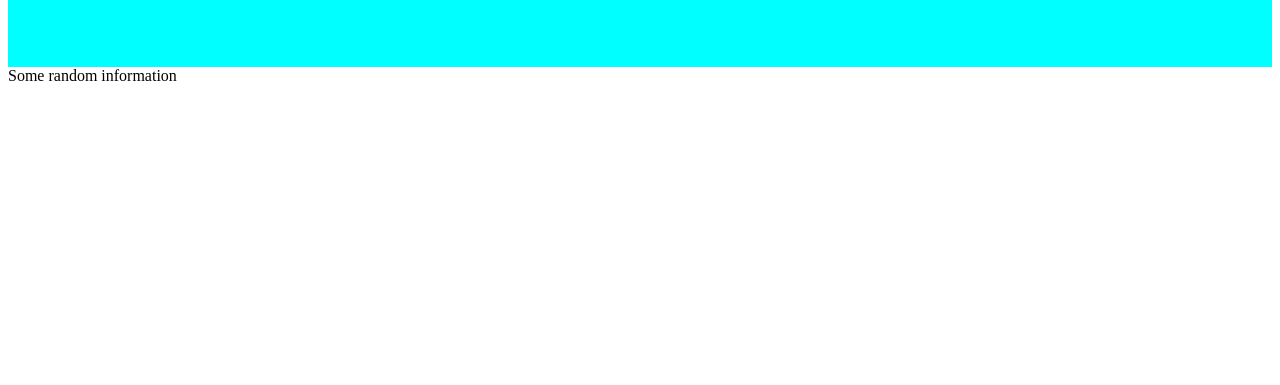
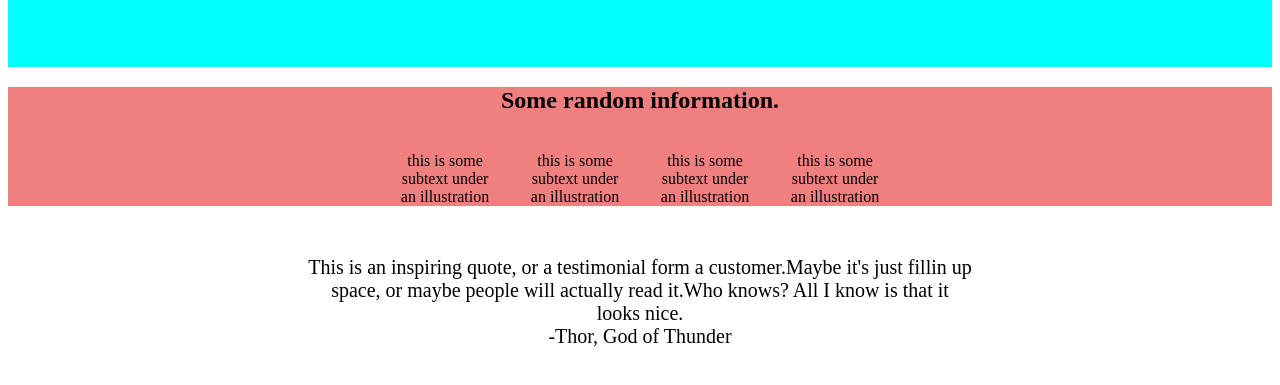
Before and after one commit to diangool/Project-landing-page-, a plain HTML site: page index.html in a window 1280 px wide. Shown: the part 257-642 px from the top of the page. Drawn offline with Linux system fonts and the light colour scheme.

Commit message:
Add the inspirational quote section

```diff
--- a/index.html
+++ b/index.html
@@ -33,6 +33,35 @@
                 <div class="image">Image</div>
             </div>
         </div>
-        <div>Some random information</div>
+        <div class="inf-part">
+            <h2>Some random information.</h2>
+            <div class="img-part">
+                <div class="inf-random">
+                    <img src="" alt="" />
+                    <div>this is some subtext under an illustration</div>
+                </div>
+                <div class="inf-random">
+                    <img src="" alt="" />
+                    <div>this is some subtext under an illustration</div>
+                </div>
+                <div class="inf-random">
+                    <img src="" alt="" />
+                    <div>this is some subtext under an illustration</div>
+                </div>
+                <div class="inf-random">
+                    <img src="" alt="" />
+                    <div>this is some subtext under an illustration</div>
+                </div>
+            </div>
+        </div>
+        <div>
+            <div id="quote">
+                This is an inspiring quote, or a testimonial form a
+                customer.Maybe it's just fillin up space, or maybe people will
+                actually read it.Who knows? All I know is that it looks nice.
+                <br />
+                -Thor, God of Thunder
+            </div>
+        </div>
     </body>
 </html>
--- a/style.css
+++ b/style.css
@@ -49,3 +49,26 @@ button {
     border: none;
     padding: 3px 10px;
 }
+.inf-part {
+    text-align: center;
+    margin-bottom: 50px;
+    background-color: lightcoral;
+}
+.img-part {
+    display: flex;
+    justify-content: center;
+    gap: 30px;
+}
+.inf-random {
+    max-width: 100px;
+}
+#quote {
+    display: flex;
+    flex-wrap: wrap;
+    text-align: center;
+    align-items: center;
+    justify-content: center;
+    padding-left: 300px;
+    padding-right: 300px;
+    font-size: 20px;
+}
```
